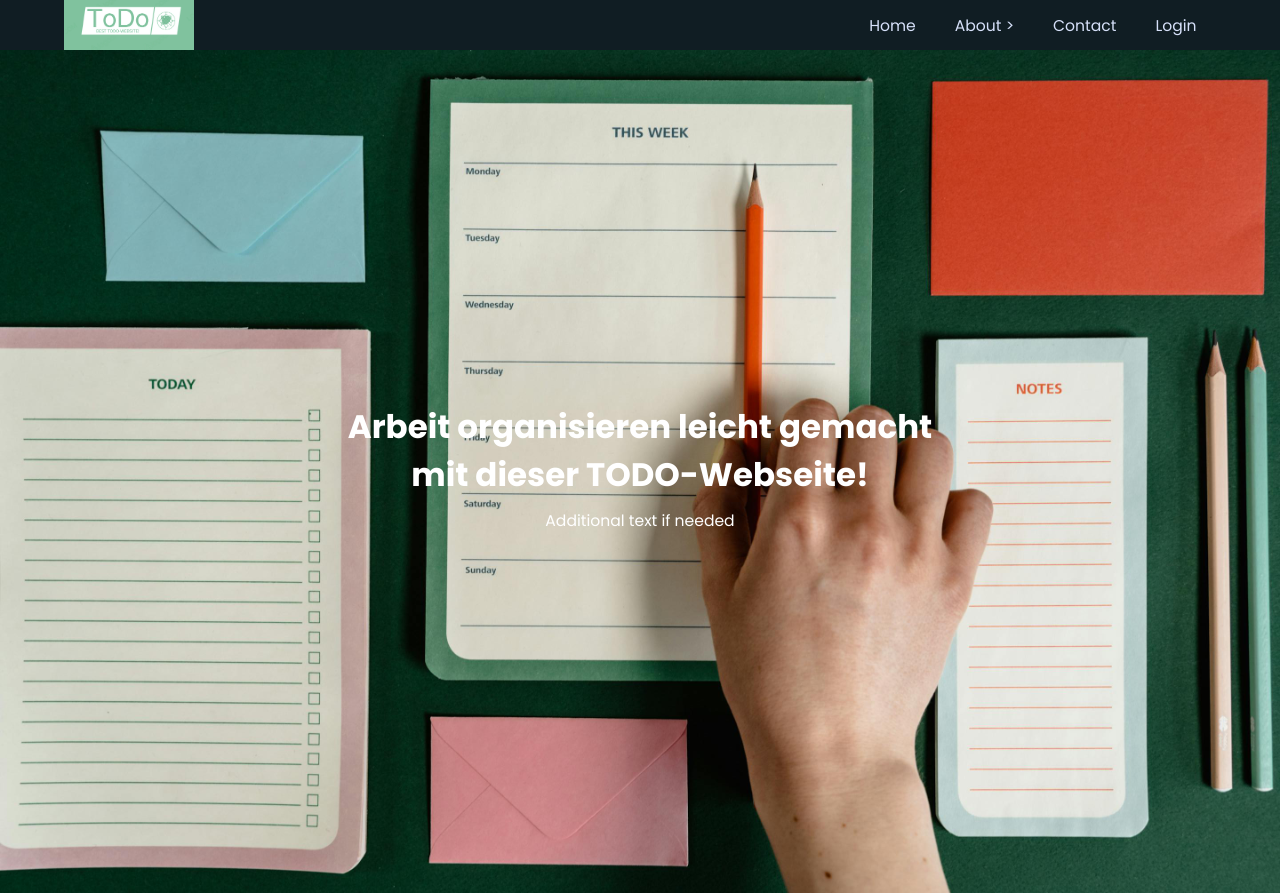
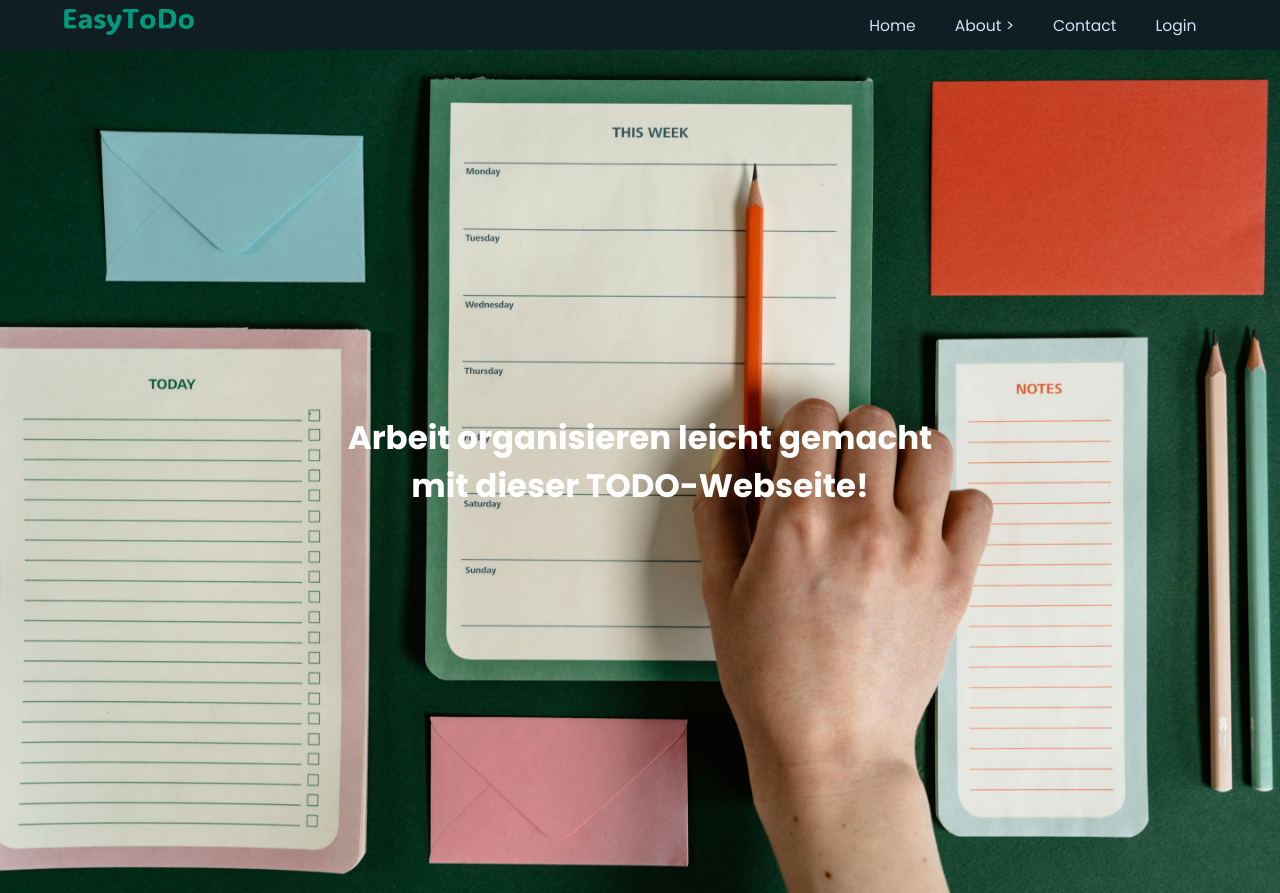
Before and after one commit to TimBrielmayer/InformatikWebseite, a website: page public/index.html in a window 1280 px wide. Shown: the top 893 px of the page. Drawn offline with Linux system fonts and the light colour scheme.

Commit message:
slight changes

```diff
--- a/public/index.html
+++ b/public/index.html
@@ -11,7 +11,7 @@
   <body>
     <nav class="navbar">
       <div class="logo">
-        <img src="pictures/ToDo-neu.png" alt="" />
+        <img src="pictures/logo_no_slogan.png" alt="" />
       </div>
       <div class="toggle-btn">
         <div class="icon"></div>
@@ -35,7 +35,6 @@
       <img src="pictures/Bild 1.jpg" alt="Description of your image" />
       <div class="text-overlay">
         <h1>Arbeit organisieren leicht gemacht mit dieser TODO-Webseite!</h1>
-        <p>Additional text if needed</p>
       </div>
     </div>
 
@@ -126,6 +125,8 @@
         </div>
       </div>
     </div>
+
+
 
     <div class="container">
       <div class="content">
```
Also changed, not shown: public/contact.html (+1 -1 lines), public/mission.html (+1 -1 lines), public/team.html (+1 -1 lines), public/styles/index.css (line endings or trailing spaces).
